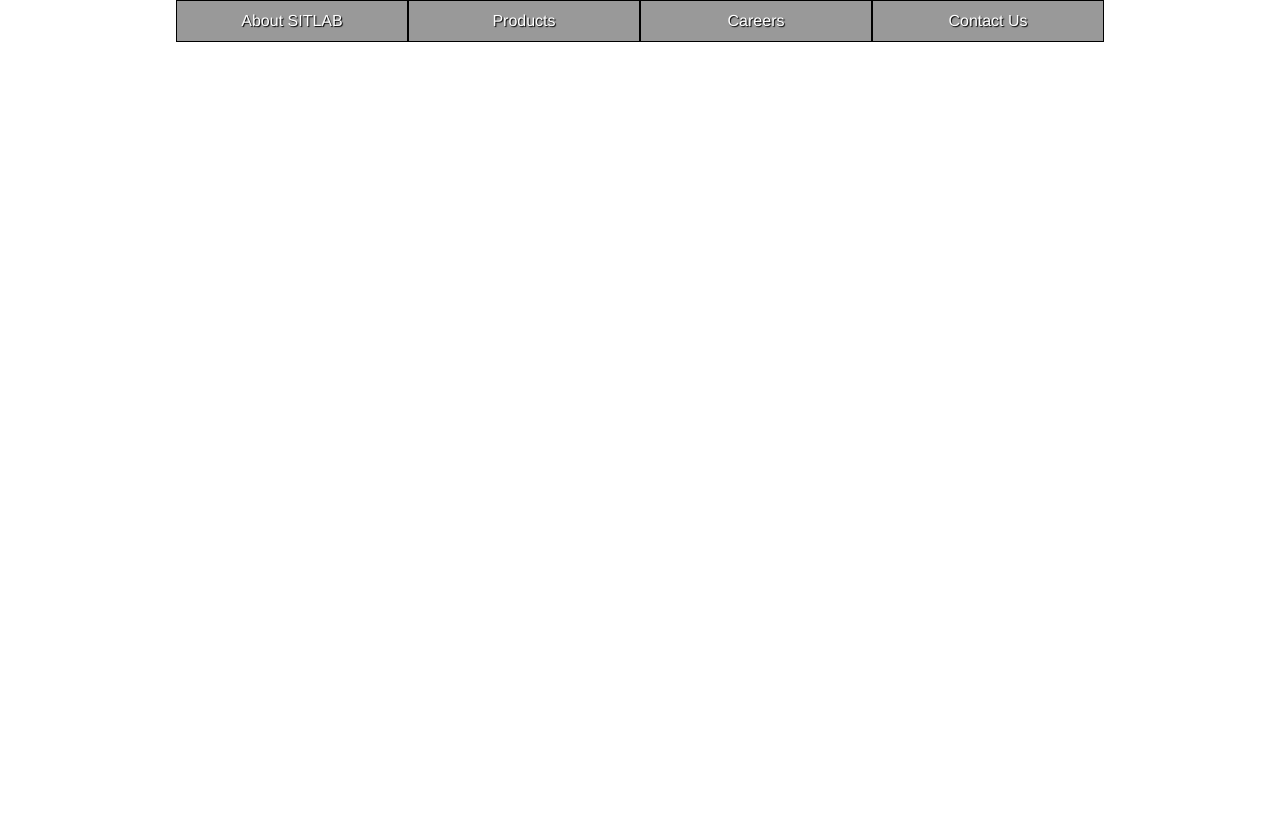
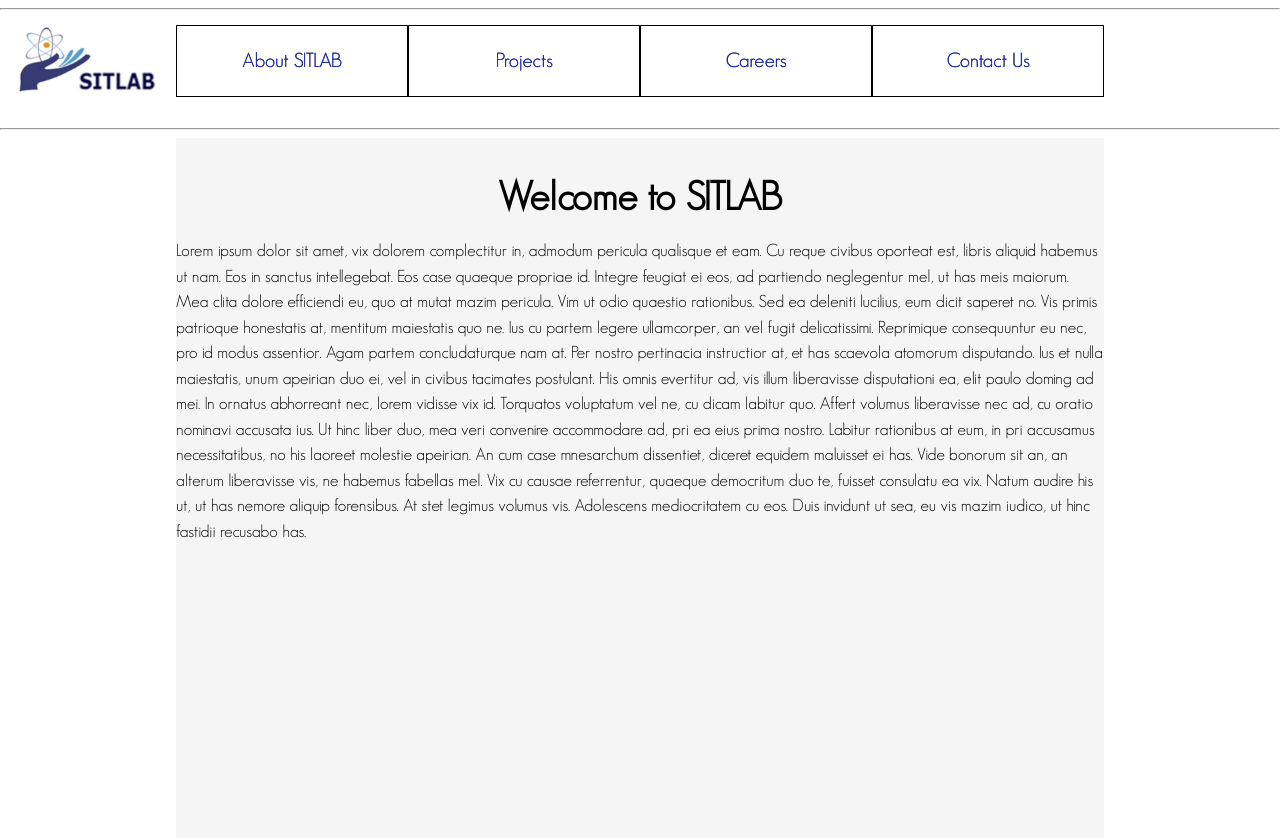
Before and after one commit to ZpeedX/SITLAB, a plain HTML site: page View/index.html in a window 1280 px wide. Before the commit the page ends 800 px from the top, so only its background shows below. Drawn offline with nearby package versions, Linux system fonts and the light colour scheme; a web font is replaced by a local one.

Commit message:
new font and design improvements

```diff
--- a/View/css/maincss.css
+++ /dev/null
@@ -1,73 +0,0 @@
-@charset "utf-8";
-/* CSS Document */
-
-#globalnav{
-    width: 928px;
-    margin-left: auto;
-    margin-right: auto;
-}
-#navMenu{
-  margin:0;
-  padding:0;
-}
-#navMenu ul{
-  margin:0;
-  padding:0;
-  line-height:30px;
-}
-
-#navMenu li{
-  margin:0;
-  padding:0;
-  list-style: none;
-  float:left;
-  position:relative;
-  background:#999;
-
-}
-#navMenu ul li a{
-  padding-top: 5px;
-  padding-bottom: 5px;
-  text-align:center;
-  font-family:Ariel,Helvetica,sans-serif;
-  text-decoration:none;
-  height:30px;
-  width:230px;
-  display:block;
-  color:#FFF;
-  border:1px solid #000;
-  text-shadow: 1px 1px 1px #000;
-}
-#navMenu ul ul li a{
-  padding-top: 0px;
-  padding-bottom: 0px;
-}
-#navMenu ul ul{
-  position:absolute;
-  visibility:hidden;
-  top:42px;
-}
-
-/* Hover effect begins from here */
-#navMenu ul li:hover ul{
-  visibility: visible;
-}
-
-
-#navMenu li:hover{
-  background:#009fe1;
-}
-
-#navMenu ul li:hover ul li a:hover{
-  background:#CCC;
-  color:#000;
-}
-
-#navMenu :hover > a{
-  color :#000;
-}
-.clearFloat{
-  clear:both;
-  margin:0;
-  padding:0;
-  }
--- a/View/index.html
+++ b/View/index.html
@@ -5,28 +5,22 @@
  <meta charset="utf-8" />
  <meta http-equiv="Content-type" content="text/html; charset=utf-8" />
  <meta name="viewport" content="width=device-width, initial-scale=1" />
- <link href ="css/reset.css" rel="stylesheet" type="text/css"/>
- <link href ="css/maincss.css" rel="stylesheet" type="text/css"/>
+ <link href ="resources/css/reset.css" rel="stylesheet" type="text/css"/>
+ <link href ="resources/css/maincss.css" rel="stylesheet" type="text/css"/>
  <script src="http://ajax.googleapis.com/ajax/libs/jquery/1.11.3/jquery.min.js"></script>
 
  </head>
 
  <body>
-<nav id="globalnav">
+     <hr>
+<div id="topBar">
+        <div id="Logo">
+        <a href="index.html"><img src="resources/Images/SitlabLogan.jpg" alt="SitlabLogan"></a>
+    </div>
 <div id="wrapper">
 <div id="navMenu">
-
   <ul>
   <li><a href="#">About  SITLAB</a>
-<!--    <ul>
-      <li><a href="#">Link Item</a></li>
-      <li><a href="#">Link Item</a></li>
-      <li><a href="#">Link Item</a></li>
-      <li><a href="#">Link Item</a></li>
-      <li><a href="#">Link Item</a></li>
-      <li><a href="#">Link Item</a></li>
-    </ul>end inner UL-->
-
 </li>  <!--end main LI-->
 </ul>  <!--end main UL-->
 
@@ -37,36 +31,24 @@
 <div id="navMenu">
 
   <ul>
-  <li><a href="#">Products</a>
+  <li><a href="#">Projects</a>
     <ul>
-        <li><a href="#">High Performance Computing >></a></li>
+      <li><a href="#">High Performance Computing >></a></li>
       <li><a href="#">3D Printing</a></li>
       <li><a href="#">Internet of Things</a></li>
       <li><a href="#">Telecom</a></li>
       <li><a href="#">Renewable Energy</a></li>
       <li><a href="#">Supervonductivity</a></li>
     </ul><!--end inner UL-->
-
 </li>  <!--end main LI-->
 </ul>  <!--end main UL-->
-
   </div> <!--end navMenu div-->
 </div> <!--end wrapper div-->
 
 <div id="wrapper">
 <div id="navMenu">
-
   <ul>
   <li><a href="#">Careers</a>
-<!--    <ul>
-      <li><a href="#">Link Item</a></li>
-      <li><a href="#">Link Item</a></li>
-      <li><a href="#">Link Item</a></li>
-      <li><a href="#">Link Item</a></li>
-      <li><a href="#">Link Item</a></li>
-      <li><a href="#">Link Item</a></li>
-    </ul>end inner UL-->
-
 </li>  <!--end main LI-->
 </ul>  <!--end main UL-->
 
@@ -78,83 +60,35 @@
 
   <ul>
   <li><a href="#">Contact Us</a>
-<!--    <ul>
-      <li><a href="#">Link Item</a></li>
-      <li><a href="#">Link Item</a></li>
-      <li><a href="#">Link Item</a></li>
-      <li><a href="#">Link Item</a></li>
-      <li><a href="#">Link Item</a></li>
-      <li><a href="#">Link Item</a></li>
-    </ul>end inner UL-->
-
 </li>  <!--end main LI-->
 </ul>  <!--end main UL-->
 
   </div> <!--end navMenu div-->
 </div> <!--end wrapper div-->
 
-<!--<div id="wrapper">
-<div id="navMenu">
+<br class="clearFloat"/>
+</div>
+     <hr>
+     <div id="background">
+         <div id="content">
+         <h1>Welcome to SITLAB</h1>
+         <p>Lorem ipsum dolor sit amet, vix dolorem complectitur in, admodum pericula qualisque et eam.
+             Cu reque civibus oporteat est, libris aliquid habemus ut nam. Eos in sanctus intellegebat. Eos case quaeque propriae id. Integre feugiat ei eos, ad partiendo neglegentur mel, ut has meis maiorum. Mea clita dolore efficiendi eu, quo at mutat mazim pericula. Vim ut odio quaestio rationibus.
 
-<!--  <ul>
-  <li><a href="#">Renewable Energy</a>
-    <ul>
-      <li><a href="#">Link Item</a></li>
-      <li><a href="#">Link Item</a></li>
-      <li><a href="#">Link Item</a></li>
-      <li><a href="#">Link Item</a></li>
-      <li><a href="#">Link Item</a></li>
-      <li><a href="#">Link Item</a></li>
-    </ul>end inner UL
+            Sed ea deleniti lucilius, eum dicit saperet no. Vis primis patrioque honestatis at, mentitum maiestatis quo ne.
+            Ius cu partem legere ullamcorper, an vel fugit delicatissimi. Reprimique consequuntur eu nec, pro id modus assentior.
 
-</li>  end main LI
-</ul>  end main UL-->
+            Agam partem concludaturque nam at. Per nostro pertinacia instructior at, et has scaevola atomorum disputando.
+            Ius et nulla maiestatis, unum apeirian duo ei, vel in civibus tacimates postulant. His omnis evertitur ad, vis illum liberavisse disputationi ea, elit paulo doming ad mei. In ornatus abhorreant nec, lorem vidisse vix id. Torquatos voluptatum vel ne, cu dicam labitur quo.
 
-  <!--</div> <!--end navMenu div-->
-<!--</div> <!--end wrapper div-->
+            Affert volumus liberavisse nec ad, cu oratio nominavi accusata ius. Ut hinc liber duo, mea veri convenire accommodare ad, pri ea eius prima nostro.
+            Labitur rationibus at eum, in pri accusamus necessitatibus, no his laoreet molestie apeirian. An cum case mnesarchum dissentiet, diceret equidem maluisset ei has. Vide bonorum sit an, an alterum liberavisse vis, ne habemus fabellas mel.
 
-<!--<div id="wrapper">
-<div id="navMenu">
+            Vix cu causae referrentur, quaeque democritum duo te, fuisset consulatu ea vix. Natum audire his ut, ut has nemore aliquip forensibus.
+            At stet legimus volumus vis. Adolescens mediocritatem cu eos. Duis invidunt ut sea, eu vis mazim iudico, ut hinc fastidii recusabo has.</p>
 
-<!--  <ul>
-  <li><a href="#">Supervonductivity</a>
-    <ul>
-      <li><a href="#">Link Item</a></li>
-      <li><a href="#">Link Item</a></li>
-      <li><a href="#">Link Item</a></li>
-      <li><a href="#">Link Item</a></li>
-      <li><a href="#">Link Item</a></li>
-      <li><a href="#">Link Item</a></li>
-    </ul>end inner UL
-
-</li>  end main LI
-</ul>  end main UL-->
-
-<br class="clearFloat"/>
- <!-- </div> <!--end navMenu div-->
-<!--</div> <!--end wrapper div-->
-</nav>
-
-<!--<h1>Asynchronous Java Script And XML</>
-<p></p>
-
-
-<div id="circle"></div>
-
-
-<script>
-
- $.get("test.html",function(data){
-
-		alert(data);
- });
-
- </script>
- -->
-
-
-
-
+     </div>
+     </div>
 
  </body>
 </html>
--- /dev/null
+++ b/View/resources/css/maincss.css
@@ -0,0 +1,116 @@
+@charset "utf-8";
+/* CSS Document */
+@font-face {
+    font-family: GeosansLight;
+    src: url(font/geosanslight-webfont.oet) format('embedded-opentype'),
+        url(font/geosanslight-webfont.svg) format('svg'),
+        url(font/geosanslight-webfontt.ttf) format('truetype'),
+        url(font/geosanslight-webfont.woff) format('woff'),
+        url(font/geosanslight-webfont.woff2) format('woff2');
+}
+body{
+    font-family: GeosansLight;
+}
+#Logo, #Logo img{
+    float: left;
+    width: 170px;
+    height: 100px;
+    margin-top: -5px;
+}
+#topBar{
+    margin-top: 15px;
+    width: 1268px;
+    margin-left: auto;
+    margin-right: auto;
+}
+#navMenu{
+  margin:0;
+  padding:0;
+}
+#navMenu ul{
+  margin:0;
+  padding:0;
+  line-height:30px;
+}
+
+#navMenu li{
+  margin:0;
+  padding:0;
+  list-style: none;
+  float:left;
+  position:relative;
+  background:#FFF;
+
+}
+#navMenu ul li a{
+
+   padding-top: 20px;
+   padding-bottom: 20px;
+   text-align:center;
+   /*font-family:Ariel,Helvetica,sans-serif;*/
+   text-decoration:none;
+   height:30px;
+   width:230px;
+   display:block;
+   border: 1px solid black;
+   color: #2130DA;
+   text-shadow: 0.3px 0.3px 0.3px #000;
+   font-size: 20px;
+}
+#navMenu ul ul li a{
+  padding-top: 0px;
+  padding-bottom: 0px;
+  font-size: 17px;
+}
+#navMenu ul ul{
+  position:absolute;
+  visibility:hidden;
+  top:72px;
+}
+
+/* Hover effect begins from here */
+#navMenu ul li:hover ul{
+  visibility: visible;
+}
+
+
+#navMenu li:hover{
+  background:#009fe1;
+}
+
+#navMenu ul li:hover ul li a:hover{
+  background:#CCC;
+  color:#000;
+}
+
+#navMenu :hover > a{
+  color :#000;
+}
+.clearFloat{
+  clear: both;
+  margin:0;
+  padding:0;
+  }
+  /*********************/
+  #background{
+      overflow: auto;
+      margin-left: auto;
+      margin-right: auto;
+      width: 928px;
+      background-color: #f5f5f5;
+      height: 700px;
+
+  }
+  #background h1{
+      font-weight: bold;
+      font-size: 40px;
+      text-align: center;
+  }
+  #content{
+      margin-top: 40px;
+  }
+  #content p{
+      line-height: 150%;
+      margin-top: 20px;
+      font-size: 17px;
+  }
```
Also changed, not shown: View/resources/css/font/geosanslight-webfont.ttf (added), View/resources/css/font/geosanslight-webfont.woff (added), View/resources/css/font/geosanslight-webfont.woff2 (added), View/resources/css/reset.css (renamed from View/css/reset.css), View/resources/images/SitlabLogan.jpg (renamed from SitlabLogan.jpg), 2 other files.
